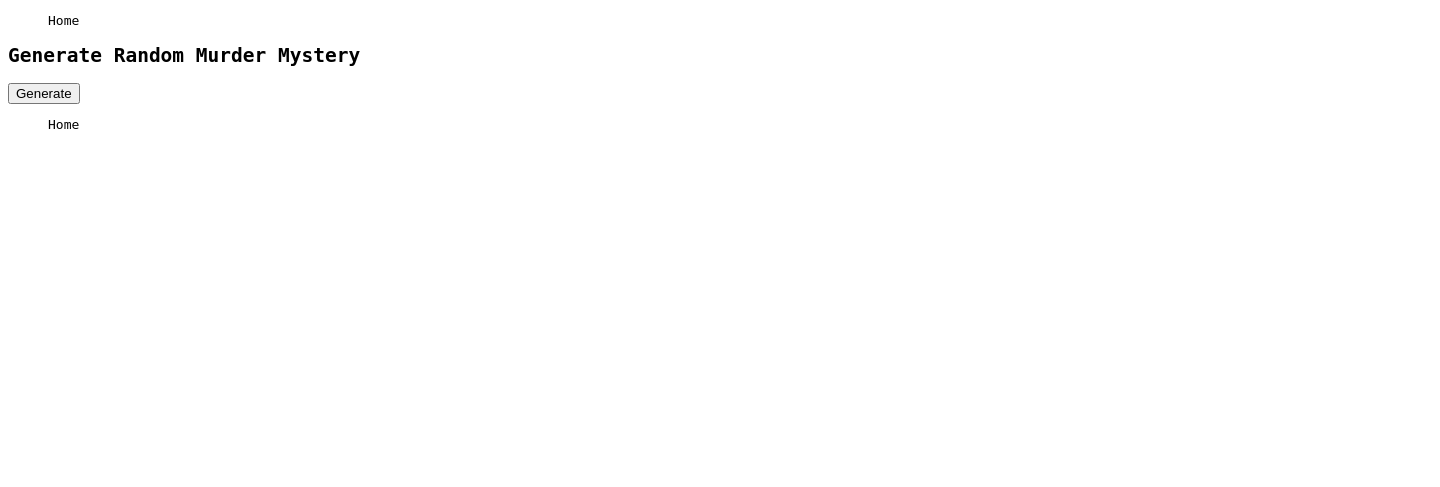
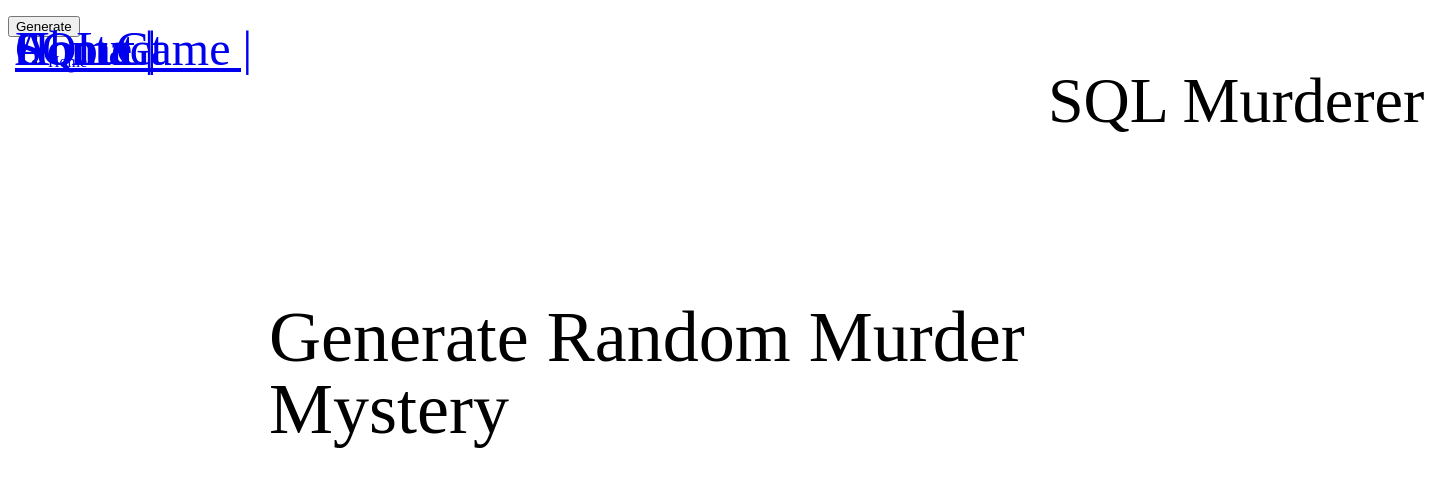
Before and after one commit to DovahKriaan/stage_murder_Mystery, a PHP site: page /html/home.html in a window 1440 px wide. Shown: the top 487 px of the page. Run offline with PHP 8.4, Linux system fonts and the light colour scheme.

Commit message:
updates to css

```diff
--- a/css/master.css
+++ b/css/master.css
@@ -1,11 +1,82 @@
-html{
-  font-family: monospace;
+/* position: absolute;
+width: 2754px;
+height: 1321px;
+left: -1470px;
+top: 63px;
+
+background: #000000;
+ */
+
+/* Generate */
+
+.genMurderer{
+
+  position: absolute;
+  width: 306px;
+  height: 35px;
+  left: 567px;
+  top: 426px;
+
+  font-family: Luckiest Guy;
+  font-style: normal;
+  font-weight: normal;
+  font-size: 64px;
+  line-height: 64px;
+
+  color: #FFFFFF;
 }
 
-ul li a{
-  text-decoration: none;
-  color: black;
+/* Random murder Mystery */
+
+main h1 {
+  position: absolute;
+  width: 902px;
+  height: 64px;
+  left: 269px;
+  top: 253px;
+
+  font-family: Luckiest Guy;
+  font-style: normal;
+  font-weight: normal;
+  font-size: 72px;
+  line-height: 72px;
+
+  color: #000000;
 }
-ul li{
-  list-style-type: none;
+
+/* Home | SQL GaMe | About | Contact */
+
+nav ul li {
+
+  position: absolute;
+  width: 782.76px;
+  height: 40.02px;
+  left: 15px;
+  top: 25px;
+
+  font-family: Luckiest Guy;
+  font-style: normal;
+  font-weight: normal;
+  font-size: 48px;
+  line-height: 48px;
+
+  color: #000000;
 }
+
+/* SQL Murderer */
+
+header h2 {
+  position: absolute;
+  width: 392px;
+  height: 70px;
+  left: 1048px;
+  top: 8px;
+
+  font-family: Marck Script;
+  font-style: normal;
+  font-weight: normal;
+  font-size: 64px;
+  line-height: 80px;
+
+  color: #000000;
+}
--- a/html/home.html
+++ b/html/home.html
@@ -7,16 +7,19 @@
   </head>
   <body>
     <header>
+      <h2>SQL Murderer</h2>
       <nav>
         <ul>
-          <li><a href="home.html">Home</a></li>
+          <li><a href="home.html">Home |</a></li>
+          <li><a href="sql_game.html">SQL Game |</a></li>
+          <li><a href="about.html">About |</a></li>
+          <li><a href="contact.html">Contact</a></li>
         </ul>
       </nav>
     </header>
     <main>
-        <h2>Generate Random Murder Mystery</h2>
-        <button type="submit" name="btn_generateMurderer" onsubmit="">Generate</button>
-
+        <h1>Generate Random Murder Mystery</h1>
+        <button type="submit" name="btn_generateMurderer" onsubmit="" id="genMurderer">Generate</button>
     </main>
     <footer>
       <ul>
```
